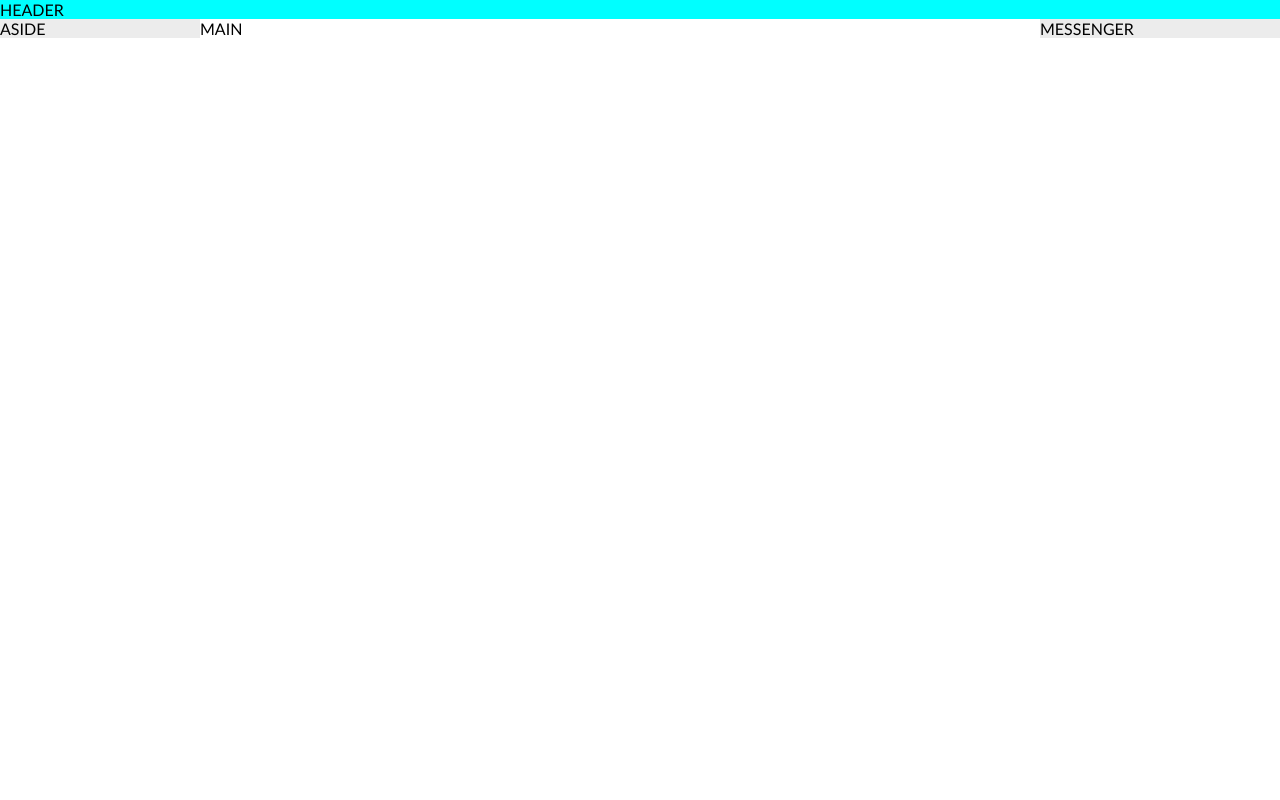
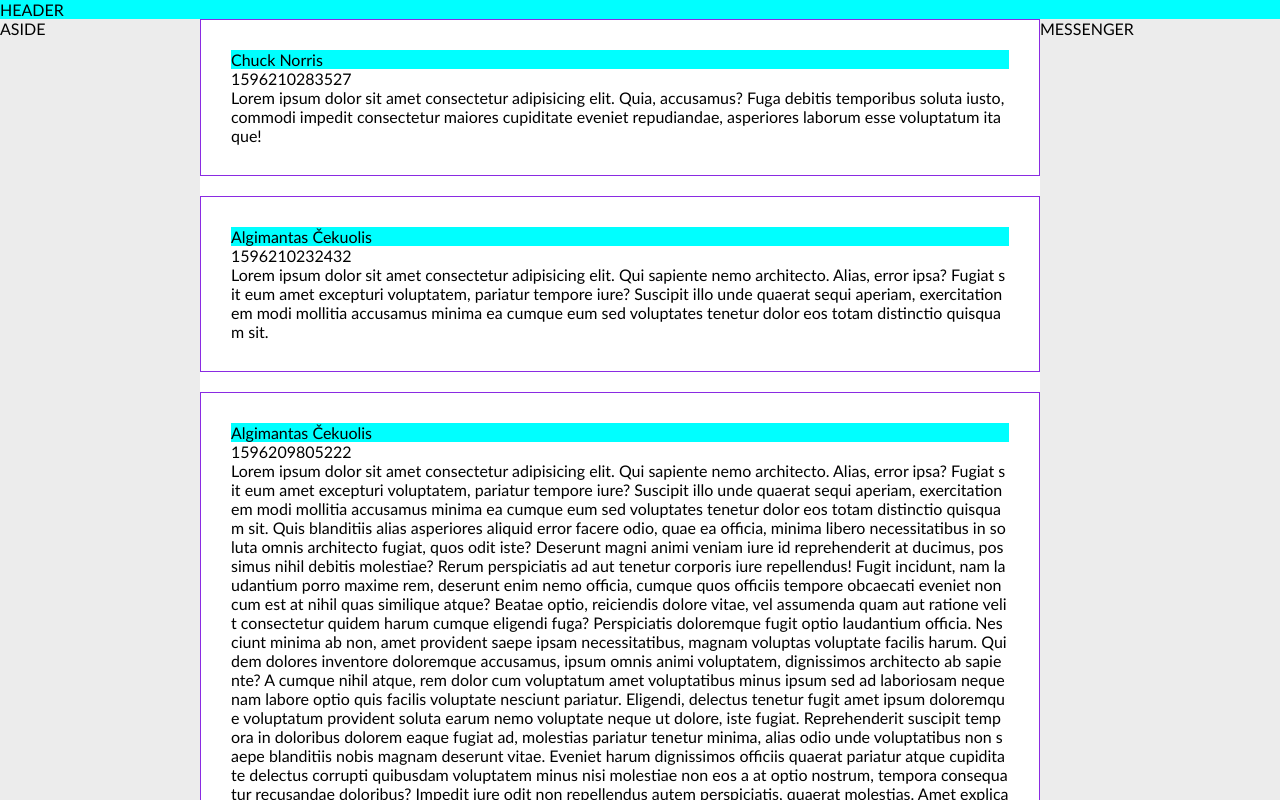
Before and after one commit to karpizz/7-facebook, a plain HTML site: page index.html in a window 1280 px wide. Shown: the top 800 px of the page. Drawn offline with Linux system fonts and the light colour scheme.

Commit message:
MEGAAA COMIT

```diff
--- a/css/post.css
+++ b/css/post.css
@@ -0,0 +1,5 @@
+.post {
+    margin-bottom:  20px;
+    border: 1px solid blueviolet;
+    padding: 30px;
+}
--- a/index.html
+++ b/index.html
@@ -18,7 +18,7 @@
         ASIDE
     </aside>
     <main>
-        MAIN
+        FEED
     </main>
     <aside class="messenger">
         MESSENGER
--- a/js/main.js
+++ b/js/main.js
@@ -1,6 +1,9 @@
 import posts from './data.js';
+import renderPosts from './renderPosts.js';
 
 // console.log(posts);
+// console.log(renderPosts);
+renderPosts(posts);
 
 // console.log(posts['author Name']);
 // console.log(posts['author LastName']);
--- /dev/null
+++ b/js/renderPosts.js
@@ -0,0 +1,34 @@
+function renderPosts(data) {
+
+    let HTML = '';
+
+
+    for (let i = 0; i < data.length; i++) {
+        const post = data[i];
+
+        HTML += `<div class="post">
+                    <header>
+                    ${post.author.name} ${post.author.lastname}
+                    </header>
+                    <div>
+                    ${post.postTimestamp}
+                    </div>
+                    <div>
+                    ${post.content.text}
+                    </div>
+
+                    </div>`;
+
+
+    }
+
+    console.log(HTML);
+
+    const feedDOM = document.querySelector('main');
+    // console.log(feedDOM);
+
+    feedDOM.innerHTML = HTML;
+    console.log(feedDOM);
+}
+
+export default renderPosts;
```
